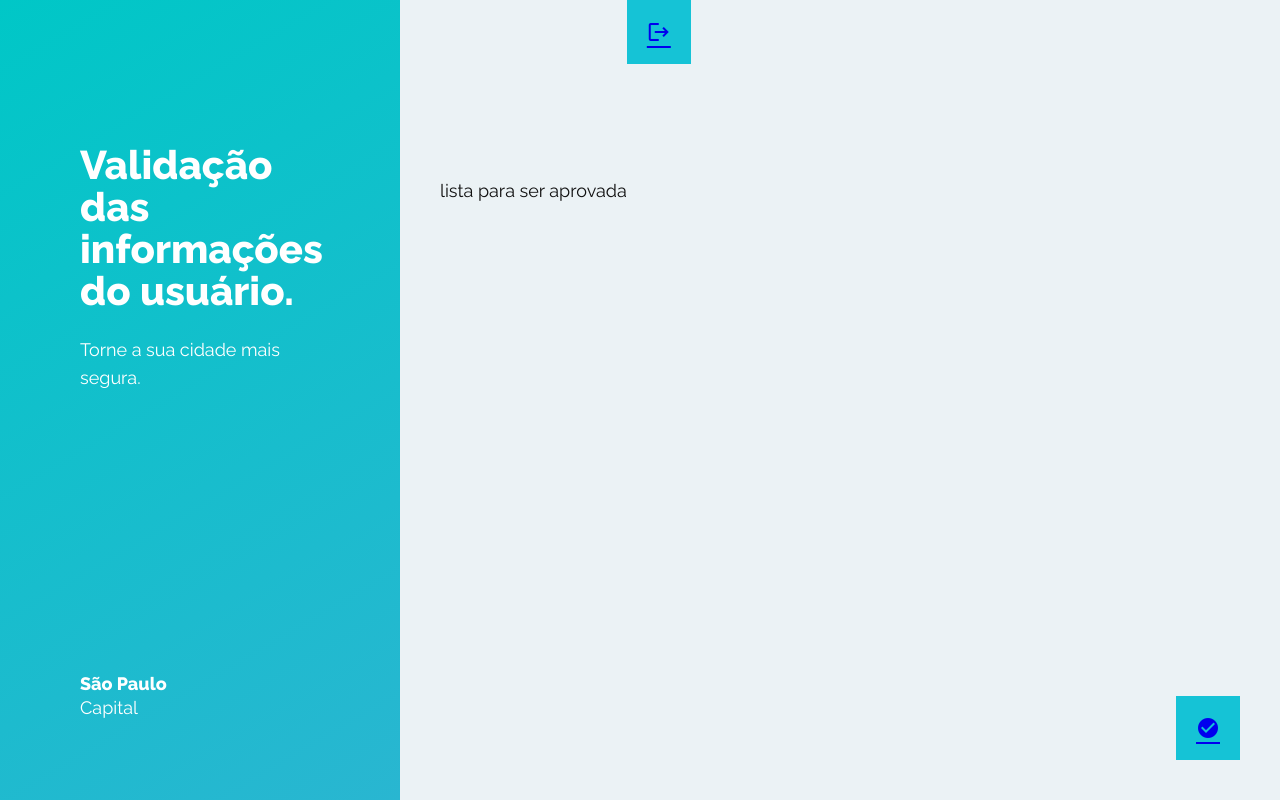
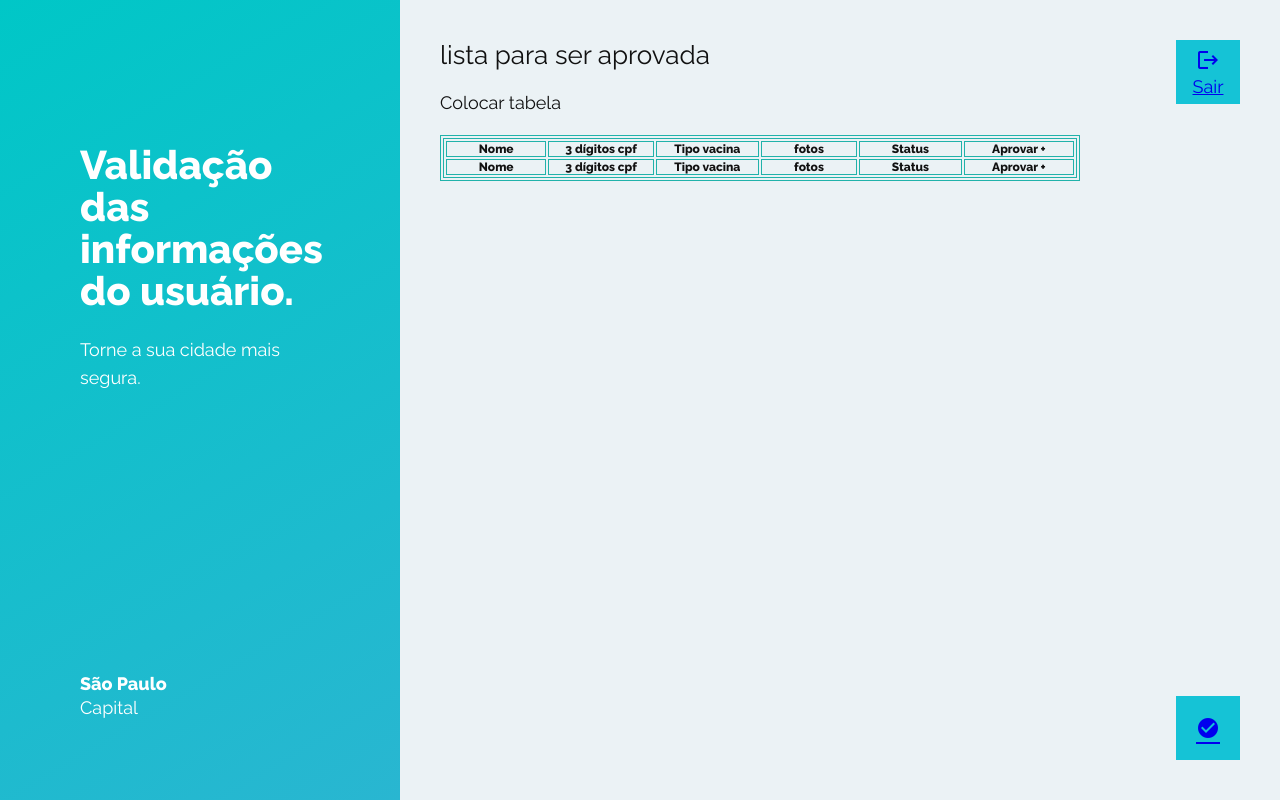
Before and after one commit to Lloma93/vac20admin, a React (Create React App) app in the folder admin/: page /home in a window 1280 px wide. Built offline with nearby package versions, Linux system fonts and the light colour scheme.

Commit message:
ajuste css

```diff
--- a/admin/src/pages/Home.tsx
+++ b/admin/src/pages/Home.tsx
@@ -16,6 +16,7 @@ function Home() {
 
     return (
         // <h1>home</h1>
+        <>
             <div id="page-map">
                 <aside>
                     <header>
@@ -36,10 +37,17 @@ function Home() {
                 <Link to="/home" className="approve">
                     <span className="material-icons md-32">check_circle</span>
                 </Link>
+                <div className="flex-end">
+
                     <Link to="" className="logout" onClick={handleLogout}>
+                        <p>
                             <span className="material-icons md-32">logout</span>
+                        </p>
+                        <p>Sair</p>
                     </Link>
                 </div>
+            </div>
+        </>
     );
 }
 
--- a/admin/src/pages/ListApprove.tsx
+++ b/admin/src/pages/ListApprove.tsx
@@ -6,8 +6,31 @@ function ListApprove() {
     return (
         <div className="dark">
             <div className="list">
-           lista para ser aprovada
+                <h1>
+                    lista para ser aprovada
+               </h1>
 
+               <p className="mt">Colocar tabela</p>
+               <table  className="mt">
+                   <th> <tr>
+                       <td> Nome</td>
+                       <td> 3 dígitos cpf</td>
+                       <td> Tipo vacina</td>
+                       <td> fotos</td>
+                       <td> Status</td>
+                       <td> Aprovar +</td>
+                       </tr>
+
+                       <tr>
+                       <td> Nome</td>
+                       <td> 3 dígitos cpf</td>
+                       <td> Tipo vacina</td>
+                       <td> fotos</td>
+                       <td> Status</td>
+                       <td> Aprovar +</td>
+                       </tr>
+                    </th>
+               </table>
             </div>
         </div>
     );
--- a/admin/src/styles/pages/lista.css
+++ b/admin/src/styles/pages/lista.css
@@ -1,5 +1,22 @@
 .list {
     display: flexbox;
-    margin-top: 180px;
+    margin-top: 40px;
     margin-left: 40px;
 }
+
+.list h1 {
+    font-weight: 400;
+    font-size: 26px;
+}
+
+.list table,
+td,
+th {
+    width: 640px;
+    font-size: 12px;
+    border: 1px solid lightseagreen;
+}
+
+.mt {
+    margin-top: 22px;
+}
--- a/admin/src/styles/pages/sidebar-home.css
+++ b/admin/src/styles/pages/sidebar-home.css
@@ -3,6 +3,7 @@
     height: 100vh;
     position: relative;
     display: flex;
+    flex-direction: row;
 }
 
 #page-map aside {
@@ -36,6 +37,10 @@
     font-weight: 800;
 }
 
+#page-map div {
+    width: 100%;
+}
+
 #page-map .approve {
     position: absolute;
     right: 40px;
@@ -53,15 +58,21 @@
     background: #17d6eb;
 }
 
+.flex-end {
+    display: flex;
+    justify-content: flex-end;
+    align-items: initial;
+}
+
 #page-map .logout {
-    right: -20px;
-    bottom: -20px;
+    margin: 40px;
     width: 64px;
     height: 64px;
     background: #15c3d6;
     display: flex;
     justify-content: center;
     align-items: center;
+    flex-direction: column;
     transition: background-color 0.2s;
 }
 
```
Lines whose indentation alone changed are shown as unchanged.
